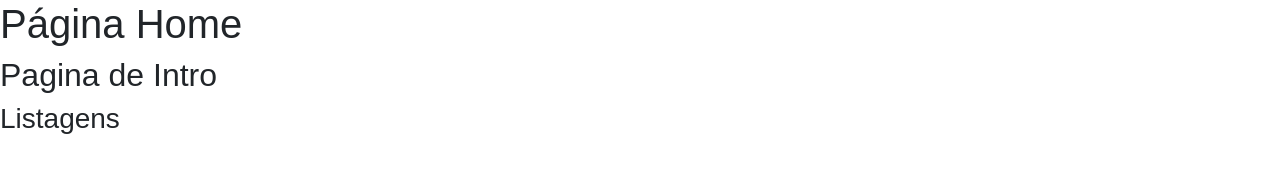
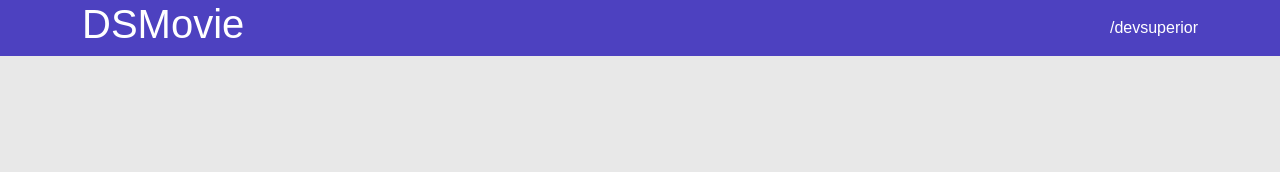
Before and after one commit to gabrielaugustos/aulagithub_udemy, a plain HTML site: page index.html in a window 1280 px wide. Drawn offline with nearby package versions, Linux system fonts and the light colour scheme.

Commit message:
Barra Superior p1

```diff
--- a/css/styles.css
+++ b/css/styles.css
@@ -1,7 +1,31 @@
-
 @import url('https://fonts.googleapis.com/css2?family=Open+Sans:wght@300;400;700&display=swap');
 
 
-*{
+* {
+    box-sizing: border-box;
+    /* para que a borda dos elementos não ocupe área */
     font-family: 'Opens Sans', sans-serif;
 }
+
+html,
+body {
+    background-color: #E8E8E8;
+}
+
+header {
+    background-color: #4D41C0;
+    color: #fff;
+}
+
+nav{
+    display: flex; /*alinhar os "filhos" um elemento*/
+    align-items: center;
+    justify-content: space-between; /*space-between -> um item no começo e o outro no fim*/
+}
+
+a,
+a:hover {
+    /*a:hover -> quando passar o mouse em cima*/
+    text-decoration: none;
+    color: unset;
+}
--- a/index.html
+++ b/index.html
@@ -12,8 +12,12 @@
 
 </head>
 <body>
-    <h1>Página Home</h1>
-    <h2>Pagina de Intro</h2>
-    <h3>Listagens</h3>
+  <header>
+      <nav class="container"> <!--container classe do css que tem no bootstrap que faz a delimitação
+        dos conteúdos ao centro e numa largura limite -->
+          <h1>DSMovie</h1>
+        <a href="https://github.com/devsuperior">/devsuperior</a>
+    </nav>
+</header>
 </body>
 </html>
```
